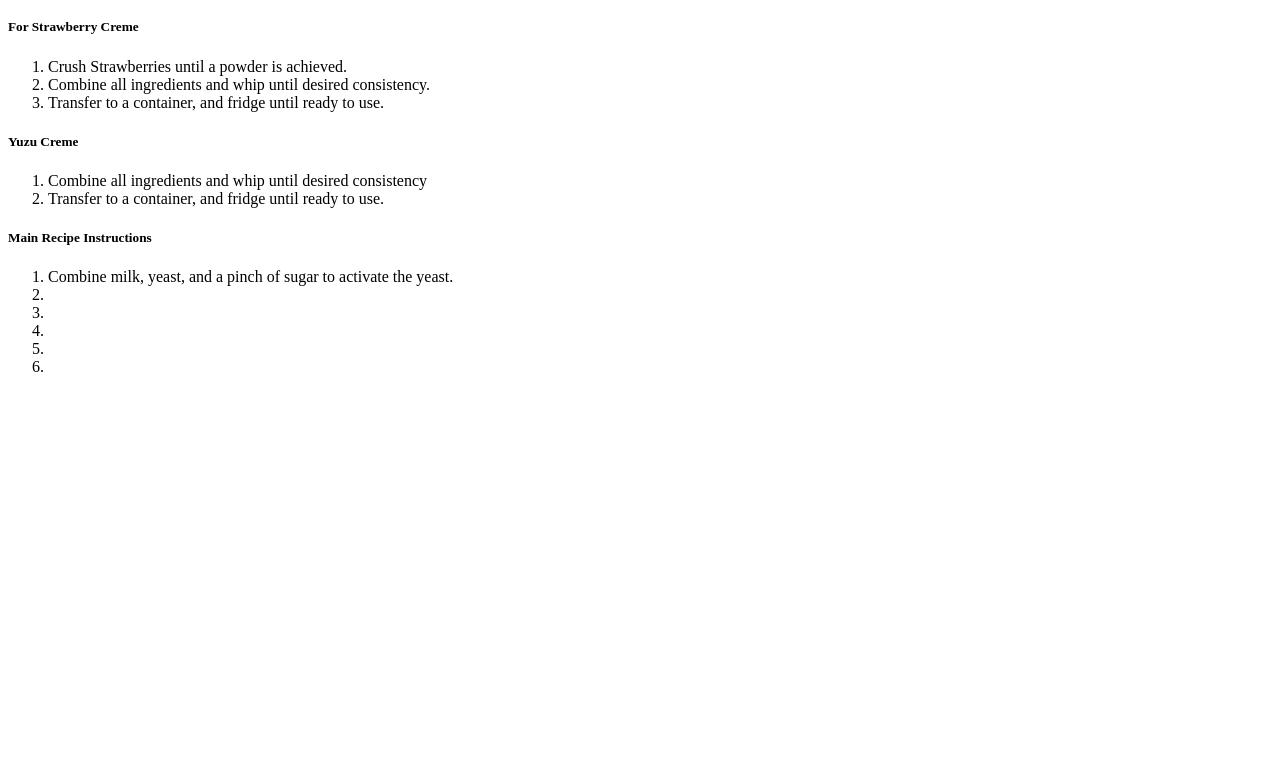
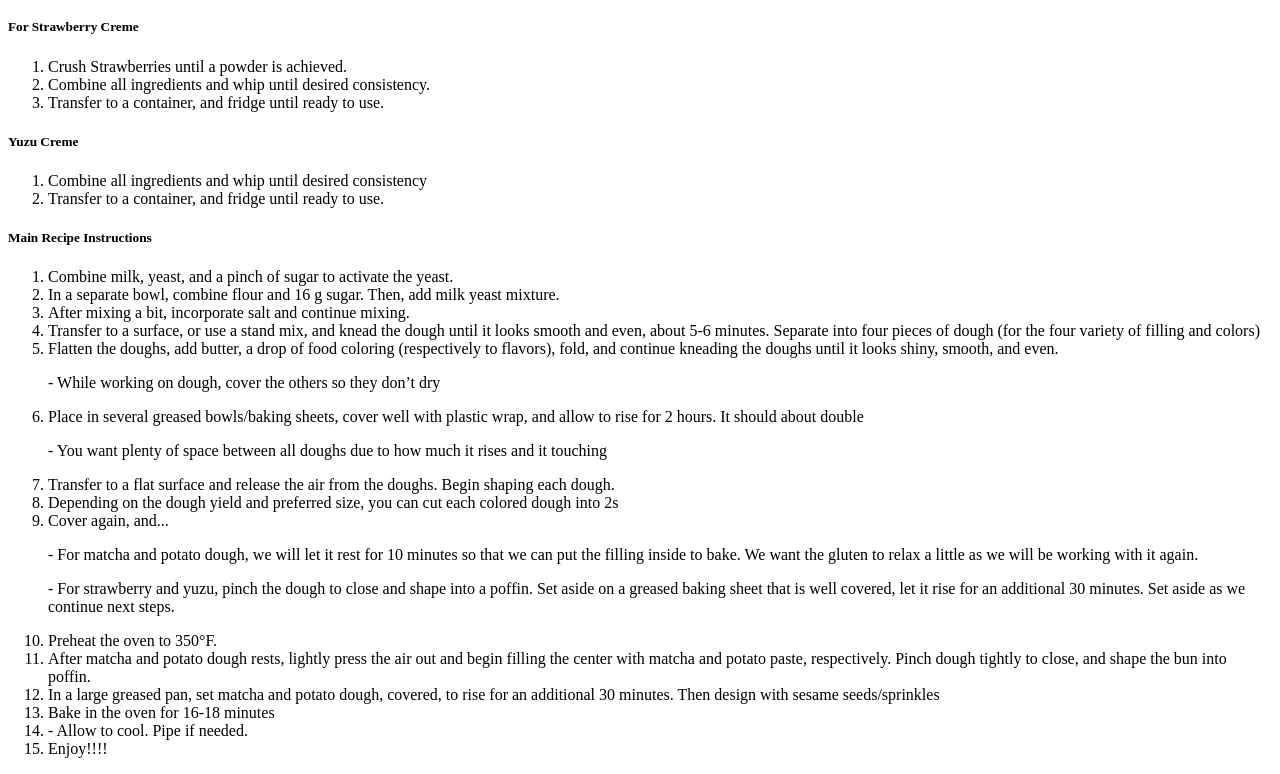
Before and after one commit to GuavaEnki/new-odin-recipes, a plain HTML site: page recipes/poffin.html in a window 1280 px wide. Shown: the part 2664-3438 px from the top of the page. Before the commit the page ends 3056 px from the top, so only its background shows below. Drawn offline with Linux system fonts and the light colour scheme.

Commit message:
Dough and Main recipe instructions added with a corresponding ordered list for clear direction

```diff
--- a/recipes/poffin.html
+++ b/recipes/poffin.html
@@ -91,11 +91,24 @@
   <h5>Main Recipe Instructions</h5>
   <ol>
     <li>Combine milk, yeast, and a pinch of sugar to activate the yeast.</li>
-    <li></li>
-    <li></li>
-    <li></li>
-    <li></li>
-    <li></li>
+    <li>In a separate bowl, combine flour and 16 g sugar. Then, add milk yeast mixture.</li>
+    <li>After mixing a bit, incorporate salt and continue mixing.</li>
+    <li>Transfer to a surface, or use a stand mix, and knead the dough until it looks smooth and even, about 5-6 minutes. Separate into four pieces of dough (for the four variety of filling and colors)</li>
+    <li>Flatten the doughs, add butter, a drop of food coloring (respectively to flavors), fold, and continue kneading the doughs until it looks shiny, smooth, and even.</li>
+    <p>  - While working on dough, cover the others so they don’t dry</p>
+    <li>Place in several greased bowls/baking sheets, cover well with plastic wrap, and allow to rise for 2 hours. It should about double</li>
+    <p>  - You want plenty of space between all doughs due to how much it rises and it touching</p>
+    <li>Transfer to a flat surface and release the air from the doughs. Begin shaping each dough.</li>
+    <li>Depending on the dough yield and preferred size, you can cut each colored dough into 2s</li>
+    <li>Cover again, and...</li>
+    <p>  - For matcha and potato dough, we will let it rest for 10 minutes so that we can put the filling inside to bake. We want the gluten to relax a little as we will be working with it again.</p>
+    <p>  - For strawberry and yuzu, pinch the dough to close and shape into a poffin. Set aside on a greased baking sheet that is well covered, let it rise for an additional 30 minutes. Set aside as we continue next steps.</p>
+    <li>Preheat the oven to 350°F.</li>
+    <li>After matcha and potato dough rests, lightly press the air out and begin filling the center with matcha and potato paste, respectively. Pinch dough tightly to close, and shape the bun into poffin.</li>
+    <li>In a large greased pan, set matcha and potato dough, covered, to rise for an additional 30 minutes. Then design with sesame seeds/sprinkles</li>
+    <li>Bake in the oven for 16-18 minutes</li>
+    <li>- Allow to cool. Pipe if needed.</li>
+    <li>Enjoy!!!!</li>
   </ol>
 
   </body>
```
